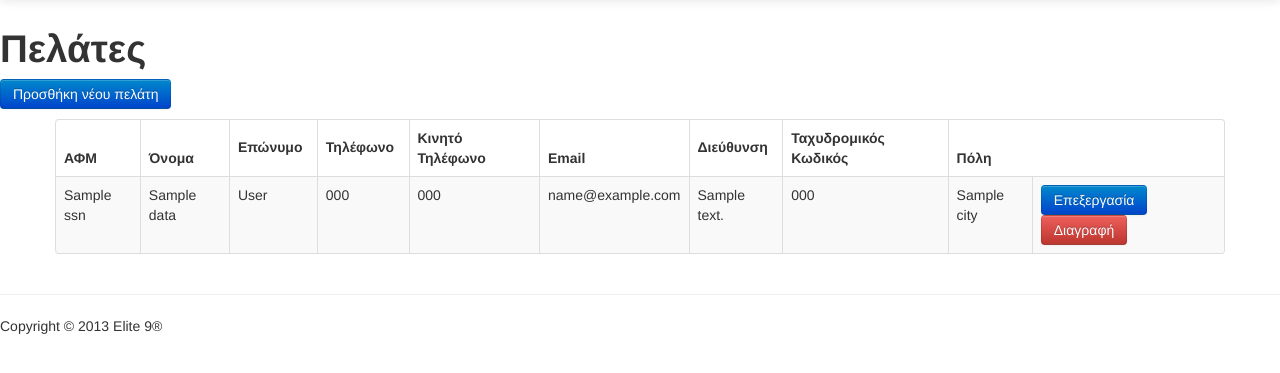
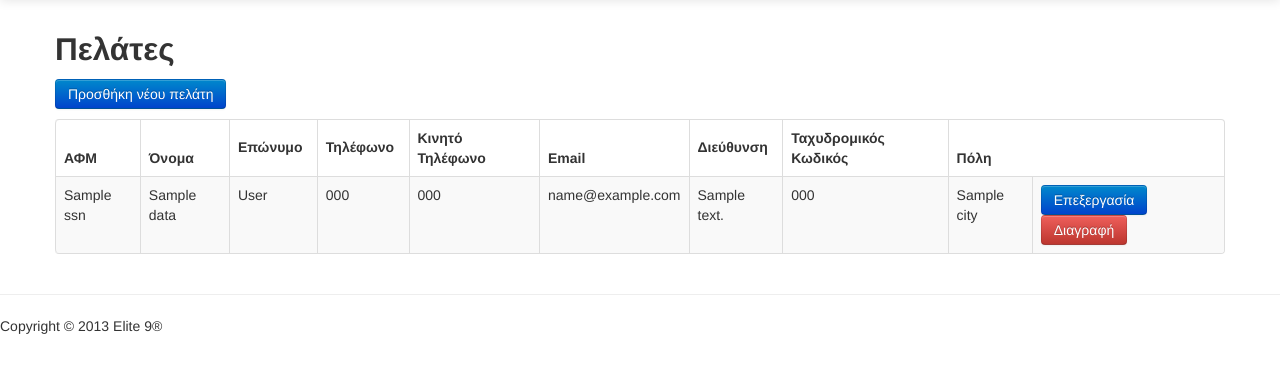
Before and after one commit to bitzesmichail/wsms, a PHP site: template Views/customers/index.php in a window 1280 px wide. Shown: the part 41-414 px from the top of the page. Run offline with PHP 8.4, Linux system fonts and the light colour scheme; the template is opened without the code that fills it: most values are stand-ins (such as "Sample title", 1, 10 or a date in 2020); some libraries are stand-ins or nearby versions.

Commit message:
Minor cosmetic changes

```diff
--- a/Views/customers/index.php
+++ b/Views/customers/index.php
@@ -1,17 +1,18 @@
+<div class="container">
+
 <?php
   $which = 'customer'; //which navbar button is active
   require_once 'Views/navbars/navbar.php';
 ?>
 
-<h1>
+<h2>
 	Πελάτες
-</h1>
+</h2>
 
 <p>
   <a href="<?php echo CUSTOMER . "/addcustomer"; ?>"><button class="btn btn-primary" type="button" >Προσθήκη νέου πελάτη</button></a>
 </p>
 
-<div class="container">
 <table class="table table-striped table-bordered tablesorter" id="product_table">
 <thead>
 <tr>
--- a/Views/navbars/navbar.php
+++ b/Views/navbars/navbar.php
@@ -1,5 +1,3 @@
-<div class="container-fluid">
-  <div class="row-fluid">
 <?php
   if (isset($_SESSION['role'])) {
     switch ($_SESSION['role']) {
@@ -21,5 +19,3 @@
       }
     }
 ?>
-  </div>
-</div>
--- a/Views/users/index.php
+++ b/Views/users/index.php
@@ -1,17 +1,17 @@
+<div class="container">
 <?php
   $which = 'users'; //which navbar button is active
   require_once 'Views/navbars/navbar.php';
 ?>
 
-<h1>
+<h2>
   	Εγγεγραμμένοι Χρήστες
-</h1>
+</h2>
 
 <p>
   <a href="<?php echo USERS . "/adduser"; ?>"><button class="btn btn-primary" type="button" >Προσθήκη νέου χρήστη</button></a>
 </p>
 
-<div class="container">
 <table class="table table-striped table-bordered tablesorter" id="users_table">
 <thead>
 <tr>
```
Also changed, not shown: Views/product/index.php (+4 -3 lines). Lines whose indentation alone changed are shown as unchanged.
